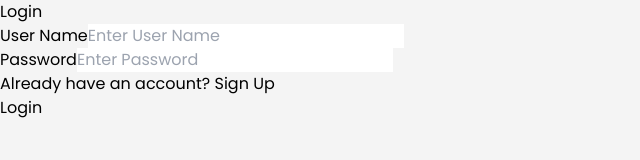
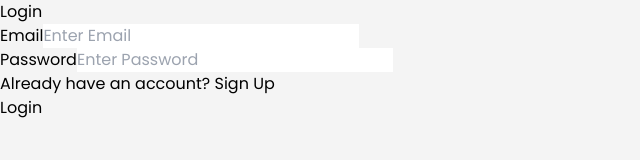
Before and after one commit to yasirali5597/E-commerce, a React (Vite) app in the folder Project/: page /login in a window 1280 px wide. Shown: the top 160 px of the page, without its empty margins (0-640 px from the left). Built offline with nearby package versions, Linux system fonts and the light colour scheme.

Commit message:
update login page

```diff
--- a/Project/src/Auth/Login.jsx
+++ b/Project/src/Auth/Login.jsx
@@ -36,12 +36,12 @@
       >
         <h1 className="text-3xl font-bold mb-4 text-emerald-500 ">Login</h1>
         <div className="mb-5 flex flex-col gap-2 ">
-          <label> User Name</label>
+          <label>Email</label>
           <input
             value={email}
             onChange={(e) => setEmail(e.target.value)}
             type="text"
-            placeholder="Enter User Name"
+            placeholder="Enter Email"
             className="bg-gray-800 text-white placeholder:text-gray-500 border border-gray-600  rounded-md px-4 py-1 "
           />
         </div>
```
